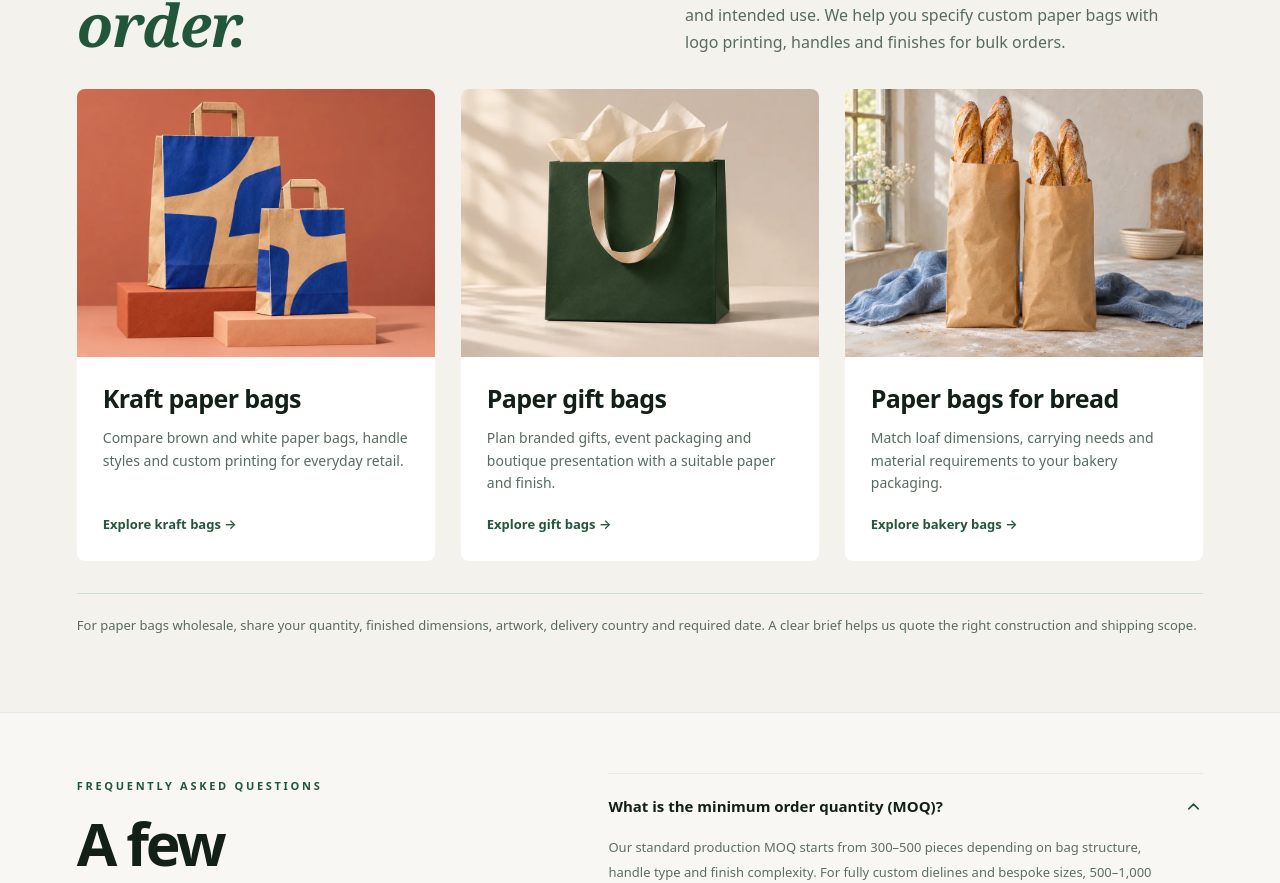
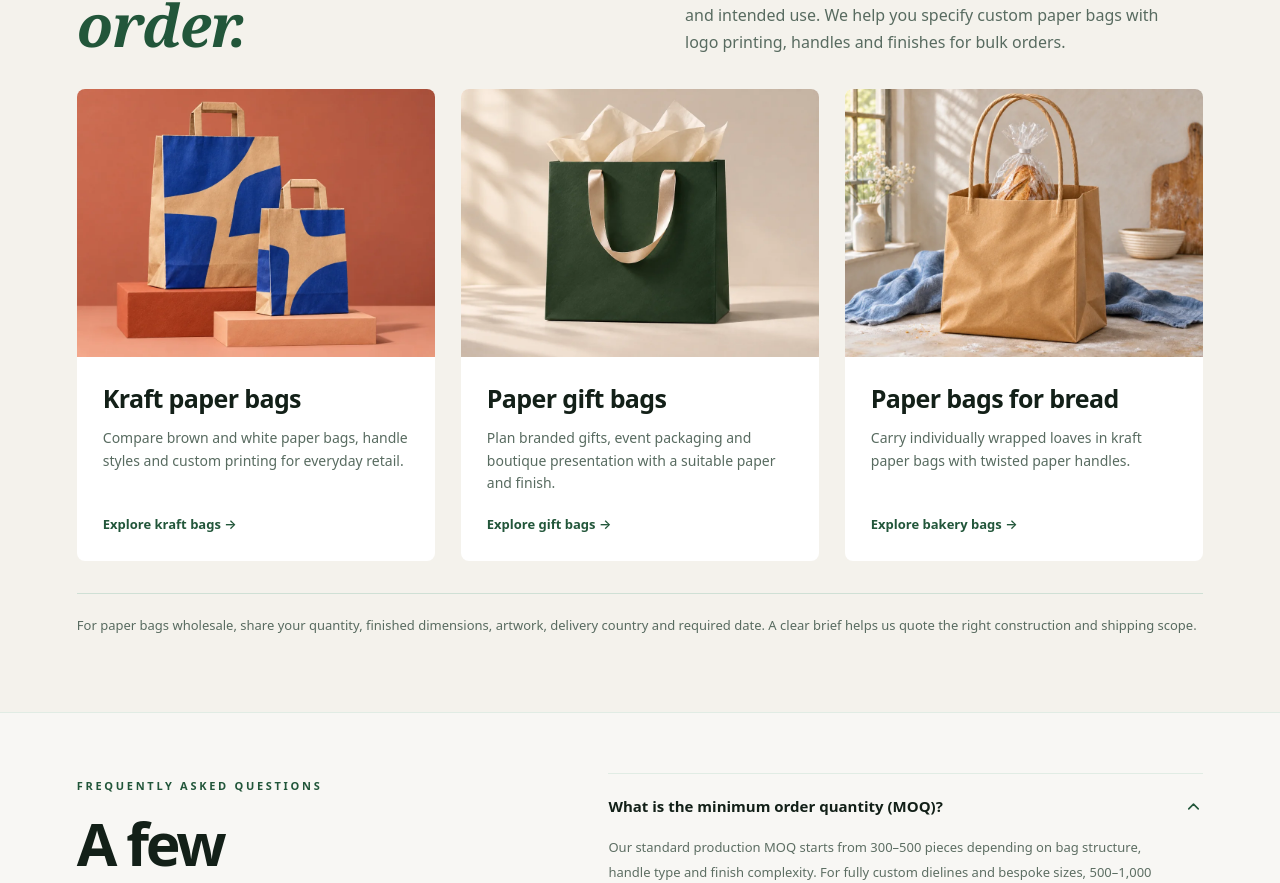
Before and after one commit to lanfengxue11/lanfengxue11-paperbagworks, a React (Vite) app: page / in a window 1280 px wide. Shown: the part 11117-12000 px from the top of the page. Built offline with nearby package versions, Linux system fonts and the light colour scheme.

Commit message:
Show a handled bakery carrier with individually wrapped bread

```diff
--- a/src/main.jsx
+++ b/src/main.jsx
@@ -753,7 +753,7 @@ export function App() {
             <div className="sourcing-grid">
               <a href="/kraft-paper-bags.html"><img src="/assets/images/categories/kraft.webp" alt="Kraft shopping bags with cobalt blue printing" width="960" height="720" loading="lazy" /><h3>Kraft paper bags</h3><p>Compare brown and white paper bags, handle styles and custom printing for everyday retail.</p><span>Explore kraft bags →</span></a>
               <a href="/paper-gift-bags.html"><img src="/assets/images/categories/gift.webp" alt="Forest green gift bag with champagne ribbon handles" width="960" height="720" loading="lazy" /><h3>Paper gift bags</h3><p>Plan branded gifts, event packaging and boutique presentation with a suitable paper and finish.</p><span>Explore gift bags →</span></a>
-              <a href="/products/sourdough-bread-bags.html"><img src="/assets/images/categories/bread.webp" alt="Baguettes in open kraft paper bread sleeves" width="960" height="720" loading="lazy" /><h3>Paper bags for bread</h3><p>Match loaf dimensions, carrying needs and material requirements to your bakery packaging.</p><span>Explore bakery bags →</span></a>
+              <a href="/products/sourdough-bread-bags.html"><img src="/assets/images/categories/bread-carrier.webp" alt="Individually wrapped loaf in a kraft carry bag with twisted paper handles" width="960" height="720" loading="lazy" /><h3>Paper bags for bread</h3><p>Carry individually wrapped loaves in kraft paper bags with twisted paper handles.</p><span>Explore bakery bags →</span></a>
             </div>
             <p className="sourcing-note">For paper bags wholesale, share your quantity, finished dimensions, artwork, delivery country and required date. A clear brief helps us quote the right construction and shipping scope.</p>
           </section>
```
Also changed, not shown: public/assets/images/categories/bread-carrier.webp (added).
